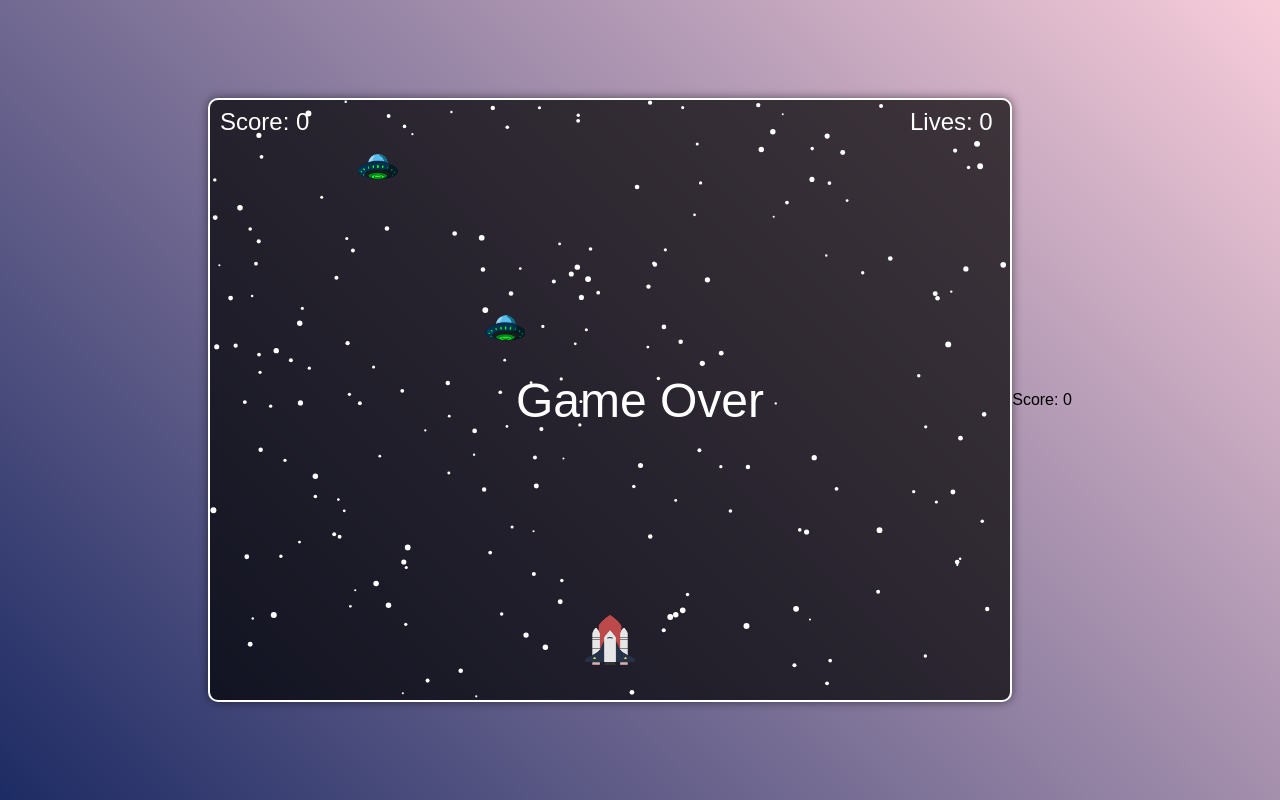
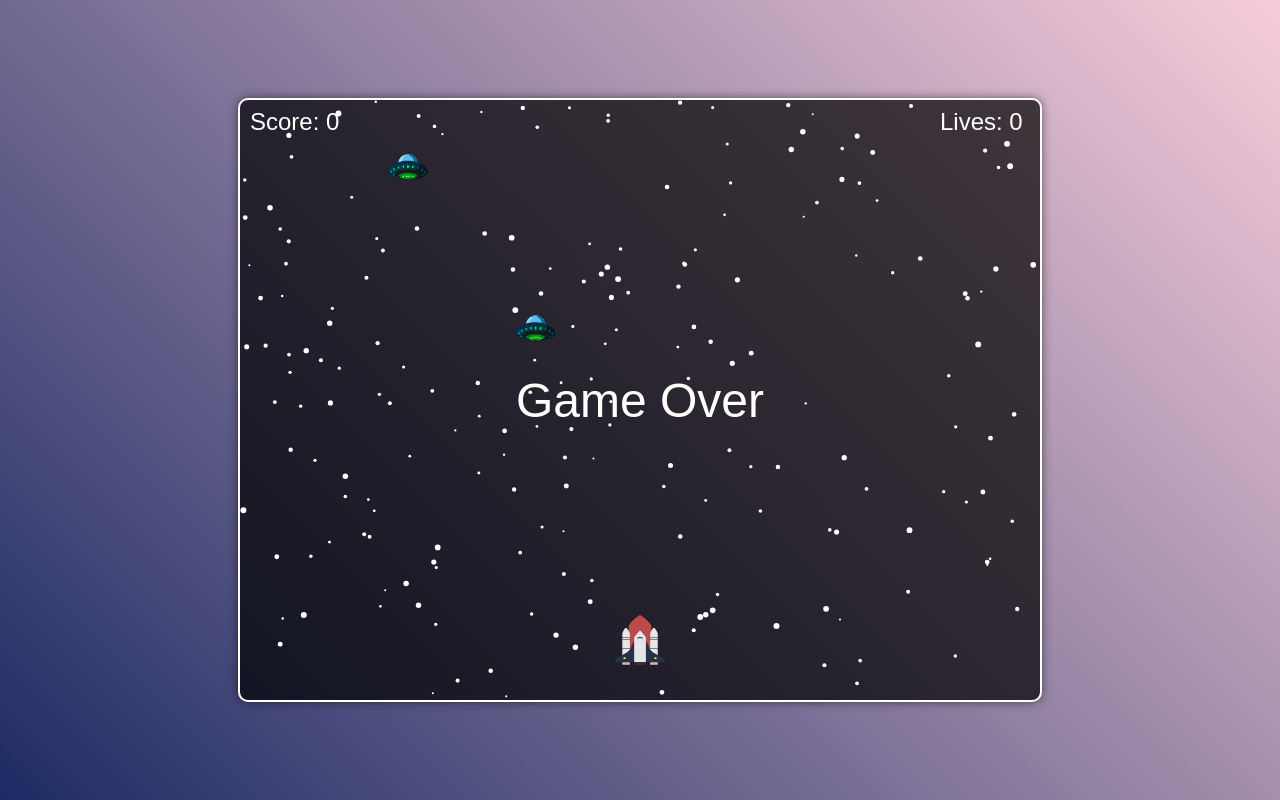
Before and after one commit to git-yujun/shooting_game_chatgpt, a website built with webpack: page index.html in a window 1280 px wide. Built offline with nearby package versions, Linux system fonts and the light colour scheme.

Commit message:
index.html

```diff
--- a/index.html
+++ b/index.html
@@ -8,7 +8,6 @@
 </head>
 <body>
 <canvas id="gameCanvas"></canvas>
-<div id="score">Score: 0</div>
 <div id="game-over">Game Over</div>
 <script src="script.js"></script>
 </body>
```
